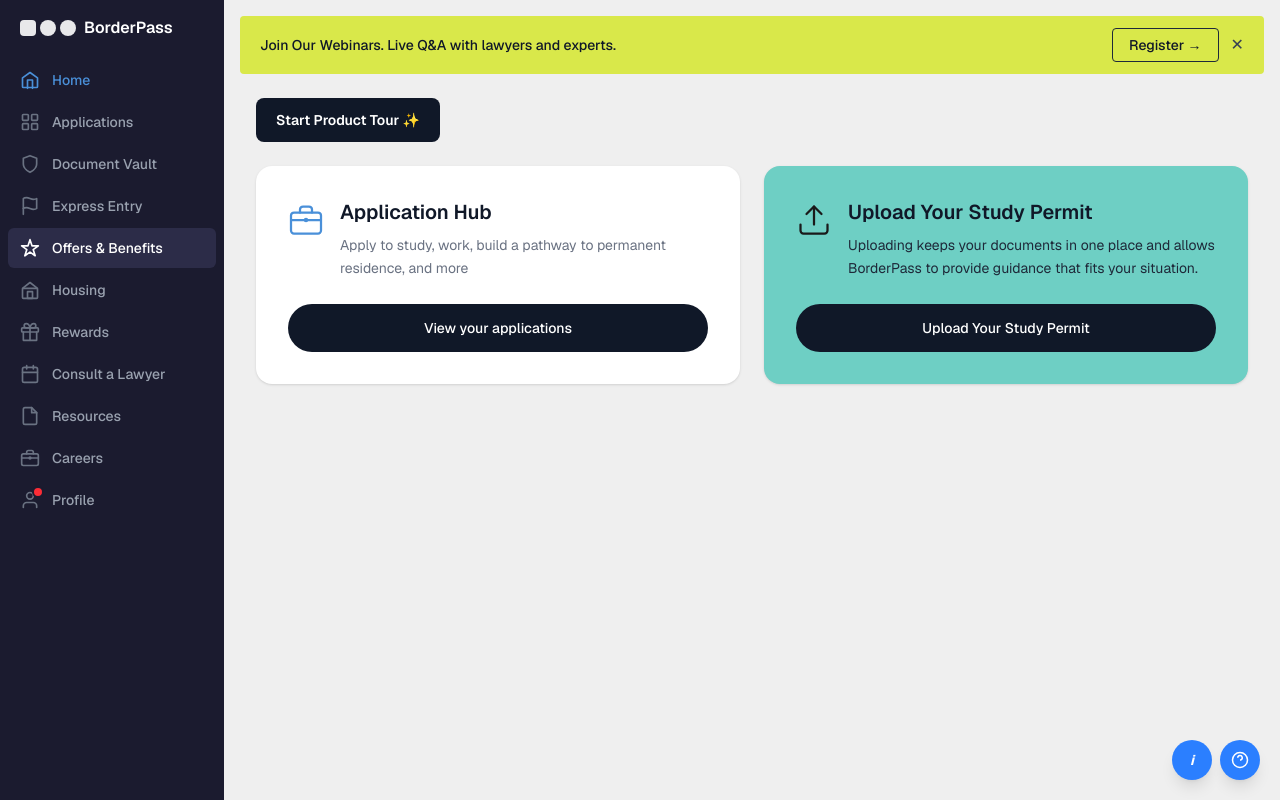
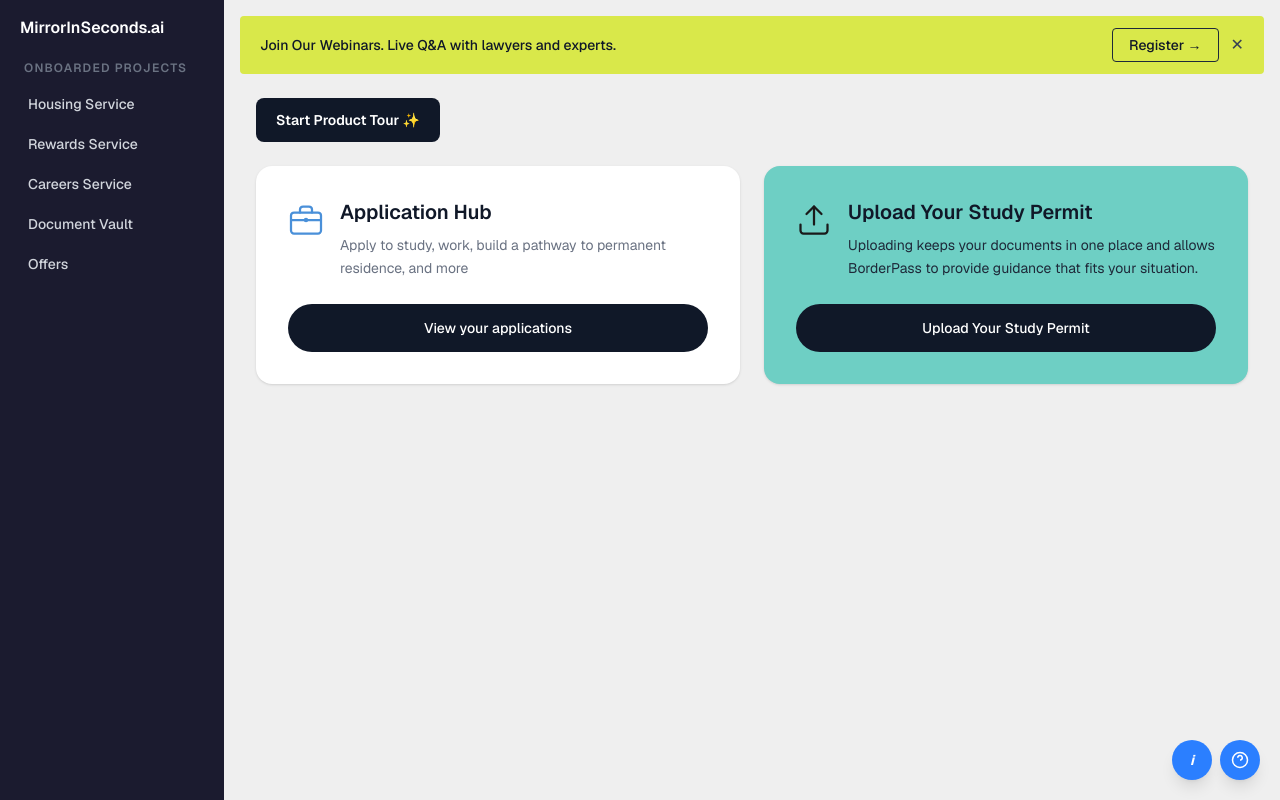
Before and after one commit to gurmehakkaur/MirrorInSecond, a Next.js app in the folder my-app/: page / in a window 1280 px wide. Built offline with nearby package versions, Linux system fonts and the light colour scheme.

Commit message:
wupdated side nav with projects

```diff
--- a/my-app/app/page.tsx
+++ b/my-app/app/page.tsx
@@ -2,76 +2,6 @@
 import { useState } from "react";
 
 // ── Icons ──────────────────────────────────────────────────────────────────────
-const HomeIcon = () => (
-  <svg width="20" height="20" viewBox="0 0 24 24" fill="none" stroke="currentColor" strokeWidth="2" strokeLinecap="round" strokeLinejoin="round">
-    <path d="M3 9.5L12 3l9 6.5V20a1 1 0 0 1-1 1H4a1 1 0 0 1-1-1V9.5z" />
-    <polyline points="9 22 9 12 15 12 15 22" />
-  </svg>
-);
-const GridIcon = () => (
-  <svg width="20" height="20" viewBox="0 0 24 24" fill="none" stroke="currentColor" strokeWidth="2" strokeLinecap="round" strokeLinejoin="round">
-    <rect x="3" y="3" width="7" height="7" rx="1" /><rect x="14" y="3" width="7" height="7" rx="1" />
-    <rect x="3" y="14" width="7" height="7" rx="1" /><rect x="14" y="14" width="7" height="7" rx="1" />
-  </svg>
-);
-const ShieldIcon = () => (
-  <svg width="20" height="20" viewBox="0 0 24 24" fill="none" stroke="currentColor" strokeWidth="2" strokeLinecap="round" strokeLinejoin="round">
-    <path d="M12 22s8-4 8-10V5l-8-3-8 3v7c0 6 8 10 8 10z" />
-  </svg>
-);
-const FlagIcon = () => (
-  <svg width="20" height="20" viewBox="0 0 24 24" fill="none" stroke="currentColor" strokeWidth="2" strokeLinecap="round" strokeLinejoin="round">
-    <path d="M4 15s1-1 4-1 5 2 8 2 4-1 4-1V3s-1 1-4 1-5-2-8-2-4 1-4 1z" />
-    <line x1="4" y1="22" x2="4" y2="15" />
-  </svg>
-);
-const SparkleIcon = () => (
-  <svg width="20" height="20" viewBox="0 0 24 24" fill="none" stroke="currentColor" strokeWidth="2" strokeLinecap="round" strokeLinejoin="round">
-    <path d="M12 2l2.4 7.4H22l-6.2 4.5 2.4 7.4L12 17l-6.2 4.3 2.4-7.4L2 9.4h7.6z" />
-  </svg>
-);
-const BuildingIcon = () => (
-  <svg width="20" height="20" viewBox="0 0 24 24" fill="none" stroke="currentColor" strokeWidth="2" strokeLinecap="round" strokeLinejoin="round">
-    <rect x="3" y="10" width="18" height="12" rx="1" /><path d="M3 10L12 3l9 7" />
-    <rect x="9" y="14" width="6" height="8" />
-  </svg>
-);
-const GiftIcon = () => (
-  <svg width="20" height="20" viewBox="0 0 24 24" fill="none" stroke="currentColor" strokeWidth="2" strokeLinecap="round" strokeLinejoin="round">
-    <polyline points="20 12 20 22 4 22 4 12" />
-    <rect x="2" y="7" width="20" height="5" rx="1" />
-    <line x1="12" y1="22" x2="12" y2="7" />
-    <path d="M12 7H7.5a2.5 2.5 0 0 1 0-5C11 2 12 7 12 7z" />
-    <path d="M12 7h4.5a2.5 2.5 0 0 0 0-5C13 2 12 7 12 7z" />
-  </svg>
-);
-const CalendarIcon = () => (
-  <svg width="20" height="20" viewBox="0 0 24 24" fill="none" stroke="currentColor" strokeWidth="2" strokeLinecap="round" strokeLinejoin="round">
-    <rect x="3" y="4" width="18" height="18" rx="2" />
-    <line x1="16" y1="2" x2="16" y2="6" /><line x1="8" y1="2" x2="8" y2="6" />
-    <line x1="3" y1="10" x2="21" y2="10" />
-  </svg>
-);
-const FileIcon = () => (
-  <svg width="20" height="20" viewBox="0 0 24 24" fill="none" stroke="currentColor" strokeWidth="2" strokeLinecap="round" strokeLinejoin="round">
-    <path d="M14 2H6a2 2 0 0 0-2 2v16a2 2 0 0 0 2 2h12a2 2 0 0 0 2-2V8z" />
-    <polyline points="14 2 14 8 20 8" />
-  </svg>
-);
-const BriefcaseNavIcon = () => (
-  <svg width="20" height="20" viewBox="0 0 24 24" fill="none" stroke="currentColor" strokeWidth="2" strokeLinecap="round" strokeLinejoin="round">
-    <rect x="2" y="7" width="20" height="14" rx="2" />
-    <path d="M16 7V5a2 2 0 0 0-2-2h-4a2 2 0 0 0-2 2v2" />
-    <line x1="12" y1="12" x2="12" y2="12" strokeWidth="4" />
-    <path d="M2 12h20" />
-  </svg>
-);
-const UserIcon = () => (
-  <svg width="20" height="20" viewBox="0 0 24 24" fill="none" stroke="currentColor" strokeWidth="2" strokeLinecap="round" strokeLinejoin="round">
-    <path d="M20 21v-2a4 4 0 0 0-4-4H8a4 4 0 0 0-4 4v2" />
-    <circle cx="12" cy="7" r="4" />
-  </svg>
-);
 
 // Card icons (larger)
 const BriefcaseCardIcon = () => (
@@ -91,17 +21,12 @@ const UploadCardIcon = () => (
 );
 
 // ── Nav items ──────────────────────────────────────────────────────────────────
-const navItems = [
-  { icon: <HomeIcon />, label: "Home", highlight: "blue" },
-  { icon: <GridIcon />, label: "Applications" },
-  { icon: <ShieldIcon />, label: "Document Vault" },
-  { icon: <FlagIcon />, label: "Express Entry" },
-  { icon: <SparkleIcon />, label: "Offers & Benefits", selected: true },
-  { icon: <BuildingIcon />, label: "Housing" },
-  { icon: <GiftIcon />, label: "Rewards" },
-  { icon: <CalendarIcon />, label: "Consult a Lawyer" },
-  { icon: <FileIcon />, label: "Resources" },
-  { icon: <BriefcaseNavIcon />, label: "Careers" },
+const projects = [
+  "Housing Service",
+  "Rewards Service",
+  "Careers Service",
+  "Document Vault",
+  "Offers",
 ];
 
 // ── Page ───────────────────────────────────────────────────────────────────────
@@ -118,45 +43,22 @@ export default function Home() {
       >
         {/* Logo */}
         <div className="flex items-center gap-2 px-5 pb-5">
-          <div className="flex gap-1">
-            <div className="h-4 w-4 rounded-sm bg-white opacity-90" />
-            <div className="h-4 w-4 rounded-full bg-white opacity-90" />
-            <div className="h-4 w-4 rounded-full bg-white opacity-90" />
-          </div>
-          <span className="text-base font-semibold text-white">BorderPass</span>
+          <span className="text-base font-semibold text-white">MirrorInSeconds.ai</span>
         </div>
 
-        {/* Nav links */}
-        <nav className="flex flex-col gap-0.5 px-2">
-          {navItems.map((item) => (
+        {/* Onboarded Projects */}
+        <nav className="flex flex-col px-4">
+          <p className="mb-2 px-2 text-xs font-semibold uppercase tracking-widest text-gray-500">
+            Onboarded Projects
+          </p>
+          {projects.map((name) => (
             <button
-              key={item.label}
-              className={`flex w-full items-center gap-3 rounded-md px-3 py-2.5 text-sm font-medium text-left transition-colors
-                ${item.highlight === "blue"
-                  ? "text-[#4A90D9]"
-                  : item.selected
-                  ? "bg-[#2c2c48] text-white"
-                  : "text-gray-400 hover:bg-[#2c2c48] hover:text-white"
-                }`}
+              key={name}
+              className="w-full rounded-md px-3 py-2.5 text-left text-sm font-medium text-gray-300 transition-colors hover:bg-[#2c2c48] hover:text-white"
             >
-              <span className={item.highlight === "blue" ? "text-[#4A90D9]" : item.selected ? "text-white" : "text-gray-500"}>
-                {item.icon}
-              </span>
-              {item.label}
+              {name}
             </button>
           ))}
-
-          {/* Profile with red dot */}
-          <button className="flex w-full items-center gap-3 rounded-md px-3 py-2.5 text-sm font-medium text-gray-400 text-left hover:bg-[#2c2c48] hover:text-white transition-colors">
-            <span className="relative text-gray-500">
-              <UserIcon />
-              <span
-                className="absolute -right-1 -top-1 h-3 w-3 rounded-full bg-red-500"
-                style={{ border: "2px solid #1b1b2f" }}
-              />
-            </span>
-            Profile
-          </button>
         </nav>
       </aside>
 
```
